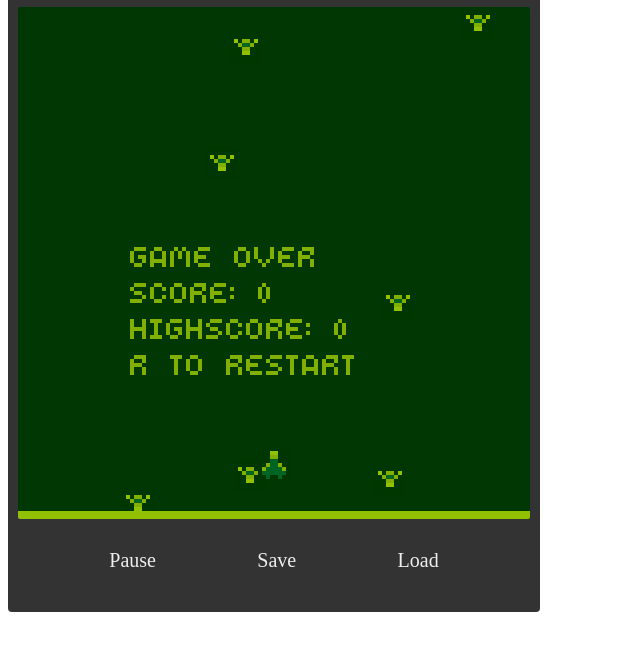
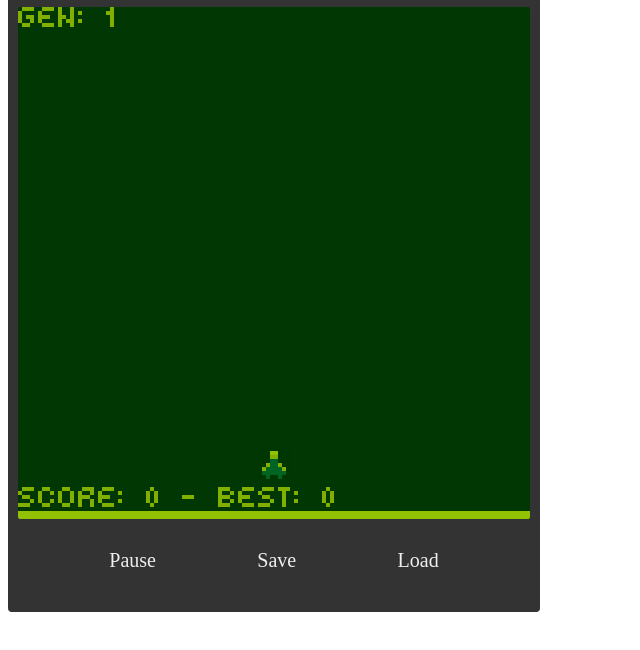
Before and after one commit to juiian7/ApateJS, a plain HTML site: page 2D/demo/spaceShooter/index.html in a window 1280 px wide. Shown: the part 68-718 px from the top of the page, without its empty margins (0-640 px from the left). Drawn offline with Linux system fonts and the light colour scheme; animation ran at ten frames a second; a web font is replaced by a local one.

Commit message:
Add controller support and update input management

```diff
--- a/2D/demo/index.html
+++ b/2D/demo/index.html
@@ -4,7 +4,7 @@
 <head>
     <meta charset="UTF-8">
     <title>Apate JS</title>
-    <script defer type="module" src="demo2.js"></script>
+    <script defer type="module" src="demo.js"></script>
 </head>
 
 <body>
--- a/2D/demo/spaceShooter/main.js
+++ b/2D/demo/spaceShooter/main.js
@@ -6,17 +6,7 @@ import Engine, {
 apateConfig.useUI = true;
 
 let engine = new Engine();
-engine.random.setSeed(123456);
-
-engine.registerButton('Left', 'KeyA');
-engine.registerButton('Left', 'ArrowLeft');
-
-engine.registerButton('Right', 'KeyD');
-engine.registerButton('Right', 'ArrowRight');
-
-engine.registerButton('Reset', 'KeyR');
-
-engine.registerButton('Shoot', 'Space');
+engine.random.setSeed(6942007);
 
 
 let currentEnemies = [];
@@ -25,6 +15,8 @@ let bullets = [];
 
 let score = 0;
 let highscore = 0;
+
+let gen = 0;
 
 engine.ui.setTitle('Space Shooter');
 engine.on('load', () => {
@@ -69,7 +61,9 @@ let spawnsPerSec = 2;
 let nextSpawn = 1000 / spawnsPerSec;
 
 engine.on("update", (delta) => {
-    if (!isAlive && engine.isButtonPressed('Reset')) {
+    if (!isAlive /* && engine.isButtonPressed('Reset')*/ ) {
+
+        setTimeout(() => {
             isAlive = true;
             currentEnemies = [];
             bullets = [];
@@ -81,6 +75,7 @@ engine.on("update", (delta) => {
                 speed: 0.1
             };
             spawnsPerSec = 2;
+        }, 1000);
     }
 
     if (isAlive) {
@@ -91,16 +86,29 @@ engine.on("update", (delta) => {
         }
 
         nextShoot -= delta;
-        if (engine.isButtonPressed('Shoot') && nextShoot < 0) {
+        if (engine.isButtonPressed('Action1') && nextShoot < 0) {
             bullets.push({
                 x: ship.x,
                 y: ship.y
             });
             nextShoot = 1000 / shootsPerSec;
         }
+        /*
+        let nearestEnemy = null;
+        for (let i = 0; i < currentEnemies.length; i++) {
+            if (nearestEnemy) {
+                nearestEnemy = currentEnemies.y > nearestEnemy.y ? currentEnemies : nearestEnemy;
+            } else {
+                nearestEnemy = currentEnemies[0];
+            }
+        }
+        let move = 0;
 
-        if (engine.isButtonPressed('Left')) ship.x -= delta * ship.speed;
-        if (engine.isButtonPressed('Right')) ship.x += delta * ship.speed;
+        if (nearestEnemy)
+            move = nearestEnemy.x < ship.x ? -1 : 1;*/
+
+        if (engine.isButtonPressed('Left')/* move == -1*/) ship.x -= delta * ship.speed;
+        if (engine.isButtonPressed('Right')/* move == 1*/) ship.x += delta * ship.speed;
 
 
         for (let i = 0; i < bullets.length; i++) {
@@ -136,6 +144,7 @@ engine.on("update", (delta) => {
             if (currentEnemies[i].y > 120) {
 
                 isAlive = false;
+                gen++;
                 highscore = score > highscore ? score : highscore;
                 engine.save();
             }
@@ -151,12 +160,18 @@ engine.on("update", (delta) => {
         b: 0
     });
 
-    if (isAlive) engine.screen.text(0, 120, 'Score: ' + score + ' - Best: ' + highscore, {
+    if (isAlive) {
+        engine.screen.text(0,0,'Gen: ' + gen,{
             r: 129,
             g: 176,
             b: 0
         });
-    else {
+        engine.screen.text(0, 120, 'Score: ' + score + ' - Best: ' + highscore, {
+            r: 129,
+            g: 176,
+            b: 0
+        });
+    } else {
         engine.screen.rect(128 / 2 - 12 * 4, 128 / 2 - 4, 9 * 8, 10 * 3, {
             r: 0,
             g: 55,
--- a/2D/src/engine.js
+++ b/2D/src/engine.js
@@ -46,8 +46,10 @@ export default class Engine {
 
         this.screen = new Screen(el);
 
-        this.keyMap = {};
+        this.keyMap = loadKeyMap();
         this.keys = [];
+
+        this.controllerAxes = [];
 
         this.IsRunning = false;
 
@@ -59,6 +61,7 @@ export default class Engine {
         this.IsMouseDown = false;
 
         this.ShowMouse = false;
+
 
         let self = this;
 
@@ -90,6 +93,10 @@ export default class Engine {
         document.addEventListener('keyup', (ev) => {
             this.keys = this.keys.filter((code) => code != ev.code);
         });
+        window.addEventListener('gamepadconnected', (ev) => {
+            console.log('gamepad connected!', ev);
+        });
+
 
         this['start'] = () => {};
         this['update'] = () => {};
@@ -146,9 +153,6 @@ export default class Engine {
         // start game (download rescources)
         await this['start']();
 
-
-
-
         // set update intervall and update objects
         this.updateLoop = setInterval(() => {
 
@@ -156,6 +160,11 @@ export default class Engine {
             delta = time - lastTime;
 
             if (this.IsRunning) {
+                if (navigator.getGamepads()[0]) {
+                    this.controllerAxes = navigator.getGamepads()[0].axes;
+                }
+
+
                 if (this.clearScreen) self.screen.clear(self.clearColor);
 
                 this['update'](delta);
@@ -188,28 +197,29 @@ export default class Engine {
         this[event] = handler;
     }
 
-    registerButton(name, keyCode) {
-        if (!this.keyMap[name]) this.keyMap[name] = []
-        this.keyMap[name].push(keyCode);
-    }
+    /**
+     *
+     * @param {'Up' | 'Down'| 'Left'| 'Right' | 'Action1' | 'Action2' | 'Action3' | 'Action4'} name
+     */
+    isButtonPressed(name) {
+        name = name.toLowerCase();
 
-    isButtonPressed(name) {
-        if (!this.keyMap[name]) return false;
+        if (navigator.getGamepads()[0]) {
+
+            if (name == 'up' && this.controllerAxes[1] < -0.3) return true;
+            else if (name == 'down' && this.controllerAxes[1] > 0.3) return true;
+            else if (name == 'left' && this.controllerAxes[0] < -0.3) return true;
+            else if (name == 'right' && this.controllerAxes[0] > 0.3) return true;
+
+            else if (name == 'action1' && navigator.getGamepads()[0].buttons[controllerMap['action1']].pressed) return true;
+            else if (name == 'action2' && navigator.getGamepads()[0].buttons[controllerMap['action2']].pressed) return true;
+        }
 
         for (let i = 0; i < this.keyMap[name].length; i++) {
             if (this.keys.includes(this.keyMap[name][i])) return true;
         }
+
         return false;
-    }
-
-    getPressedKeyCodes() {
-        return this.keys;
-    }
-
-    async loadSprite(url) {
-        var res = await fetch(url);
-        let json = await res.json();
-        return json;
     }
 
     saveObjToBrowser(name, obj) {
@@ -275,3 +285,21 @@ function drawPause(x, y, w, h, engine) {
     engine.screen.rect(x, y, w, h, white);
     engine.screen.rect(x + w * 2, y, w, h, white);
 }
+
+function loadKeyMap() {
+    return {
+        'up': ['KeyW', 'ArrowUp'],
+        'down': ['KeyS', 'ArrowDown'],
+        'left': ['KeyA', 'ArrowLeft'],
+        'right': ['KeyD', 'ArrowRight'],
+
+        'action1': ['KeyX', 'KeyO'],
+        'action2': ['KeyC', 'KeyP'],
+        //'action3': ['KeyK'],
+        //'action4': ['KeyL']
+    }
+}
+const controllerMap = {
+    'action1' : 0,
+    'action2' : 2
+}
```
Also changed, not shown: 2D/demo/demo.js (+2 -7 lines). Lines whose indentation alone changed are shown as unchanged.
